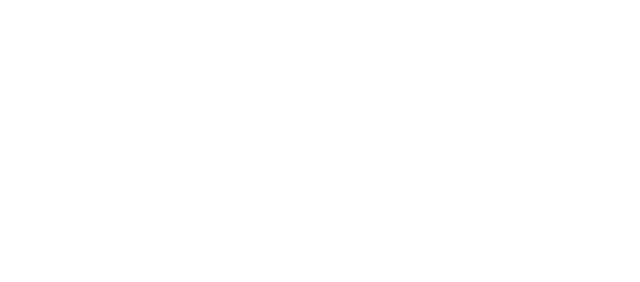
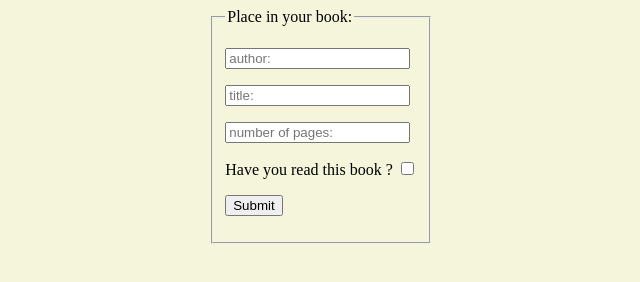
Before and after one commit to DxVxDOD/project-Library, a plain HTML site: page index.html in a window 1280 px wide. Shown: the whole page, without its empty margins (319-959 px from the left). Drawn offline with Linux system fonts and the light colour scheme.

Commit message:
form structure created css alignment done

```diff
--- a/index.html
+++ b/index.html
@@ -9,6 +9,31 @@
     <script src="/script.js" defer></script>
 </head>
 <body>
+    <div class="container">
+        <form action="">
+            <fieldset>
+                <legend>Place in your book:</legend>
+                <p>
+                    <input type="text" name="author" id="author" placeholder="author:">
+                </p>
+                <p>
+                    <input type="text" name="title"  id="title" placeholder="title:">
+                </p>
+                <p>
+                    <input type="number" name="pages" id="pages" placeholder="number of pages:">
+                </p>
+                <p>
+                    <label for="read">Have you read this book ?</label>
+                    <input type="checkbox" name="read" id="read">
+                </p>
+                <p>
+                    <button type="submit">Submit</button>
+                </p>
+            </fieldset>
+        </form>
+    </div>
+    <div class="current-books">
 
+    </div>
 </body>
 </html>
--- a/style.css
+++ b/style.css
@@ -0,0 +1,9 @@
+body {
+    background-color: beige;
+}
+
+.container {
+    display: flex;
+    align-items: center;
+    justify-content: center;
+}
```
